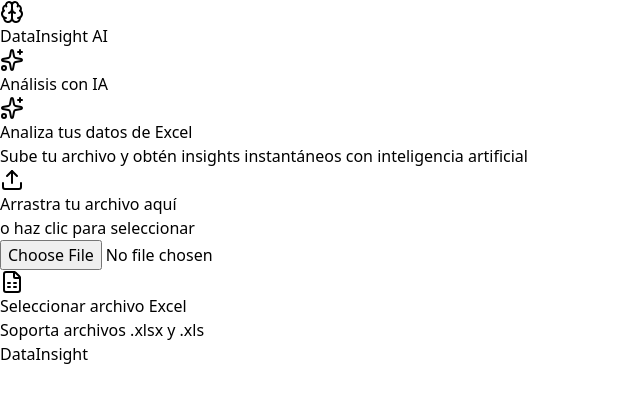
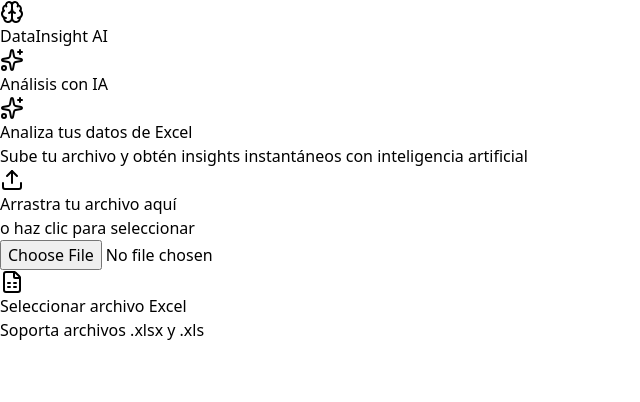
Before and after one commit to Kairbros/DataInsight, a React (Vite) app: page / in a window 1280 px wide. Shown: the top 402 px of the page, without its empty margins (0-640 px from the left). Built offline with nearby package versions, Linux system fonts and the light colour scheme.

Commit message:
Update App.jsx

```diff
--- a/src/App.jsx
+++ b/src/App.jsx
@@ -310,13 +310,6 @@ export default function App() {
             )}
           </div>
         </main>
-
-        {/* Footer */}
-        <footer className="w-full py-6 px-4 sm:px-6 lg:px-8 border-t border-slate-800">
-          <div className="max-w-7xl mx-auto text-center text-sm text-slate-500">
-            <p>DataInsight</p>
-          </div>
-        </footer>
       </div>
 
       {/* Animaciones */}
```
